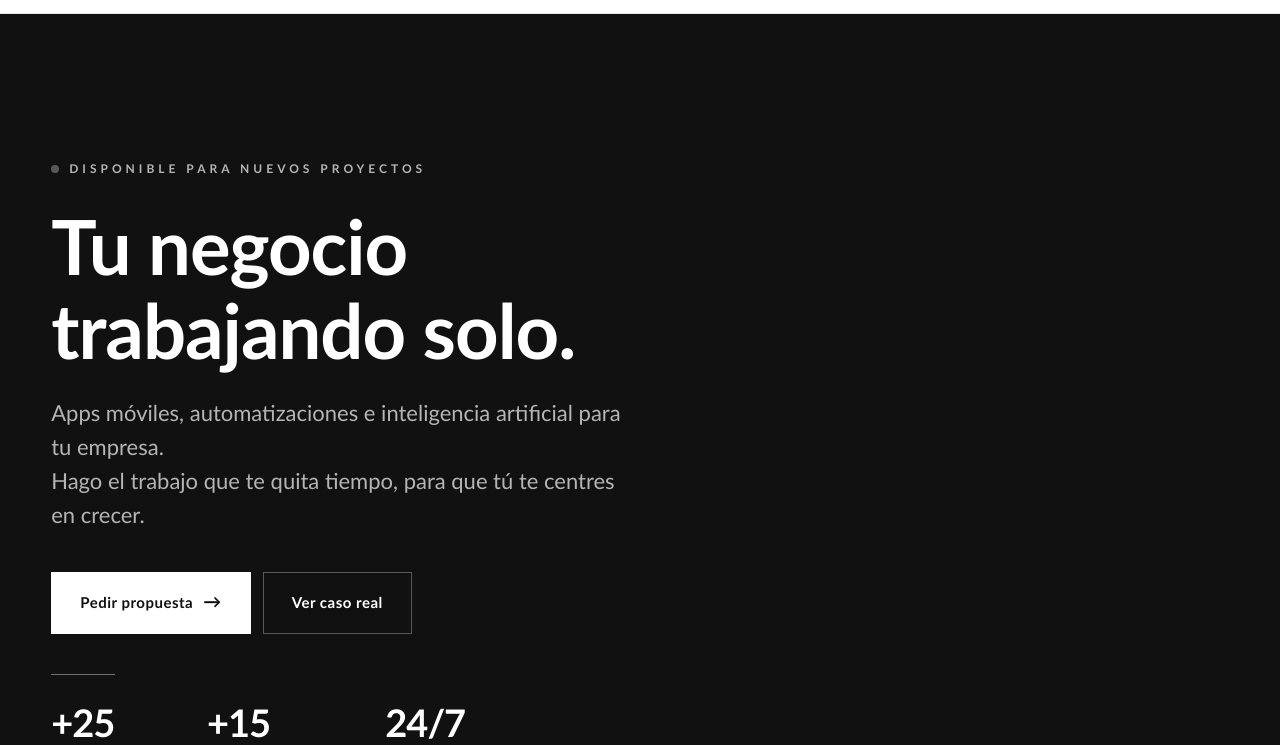
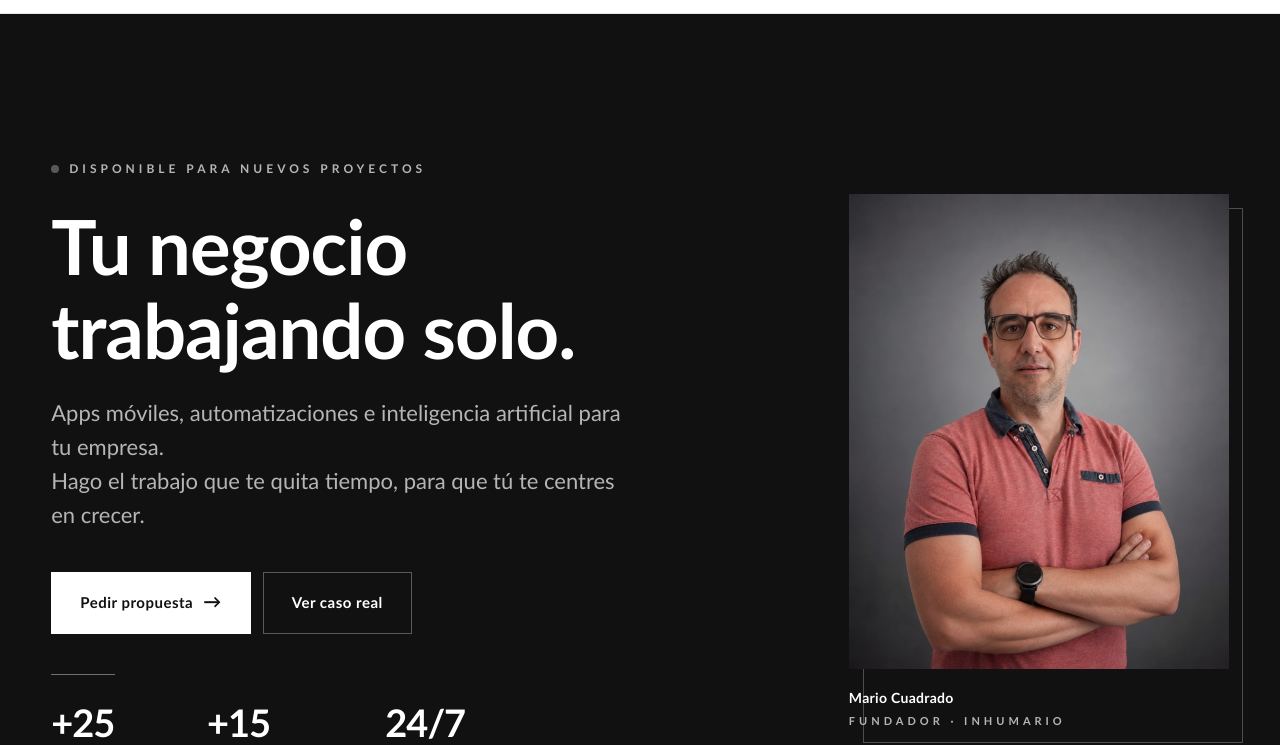
Before and after one commit to inhumario/inhumario-web-v2, a website: page public/index.html in a window 1280 px wide. Shown: the part 75-820 px from the top of the page. Drawn offline with Linux system fonts and the light colour scheme.

Commit message:
Hero: foto de Mario a la derecha (desktop) / arriba (móvil)

```diff
--- a/public/index.html
+++ b/public/index.html
@@ -22,7 +22,7 @@
 
 <link rel="canonical" href="https://www.inhumario.com/">
 <link rel="icon" type="image/png" href="/assets/logo.png">
-<link rel="stylesheet" href="/styles.css?v=3">
+<link rel="stylesheet" href="/styles.css?v=4">
 
 <!-- JSON-LD schema.org -->
 <script type="application/ld+json">
@@ -52,6 +52,8 @@
 <!-- ============ HERO ============ -->
 <section class="hero dark">
   <div class="wrap">
+    <div class="hero-grid">
+      <div class="hero-copy">
         <div class="tag reveal"><span class="pulse"></span> Disponible para nuevos proyectos</div>
         <h1 class="reveal" style="margin-top:24px;">Tu negocio<br>trabajando solo.</h1>
         <p class="lead reveal">Apps móviles, automatizaciones e inteligencia artificial para tu empresa.<br>Hago el trabajo que te quita tiempo, para que tú te centres en crecer.</p>
@@ -64,6 +66,15 @@
           <div><strong>+25</strong><span>años en empresa</span></div>
           <div><strong>+15</strong><span>años en e-commerce</span></div>
           <div><strong>24/7</strong><span>trabajando por ti</span></div>
+        </div>
+      </div>
+      <div class="hero-photo reveal">
+        <img src="/assets/mario.jpg?v=1" alt="Mario Cuadrado — fundador de Inhumario" width="720" height="900" loading="eager">
+        <div class="hero-photo-caption">
+          <span class="hero-photo-name">Mario Cuadrado</span>
+          <span class="hero-photo-role">Fundador · Inhumario</span>
+        </div>
+      </div>
     </div>
   </div>
 </section>
--- a/public/styles.css
+++ b/public/styles.css
@@ -121,6 +121,64 @@ p { font-size: 17px; color: var(--ink-soft); }
   color: var(--light);
   max-width: 580px;
   margin-top: 24px;
+}
+.hero-grid {
+  display: grid;
+  grid-template-columns: 1.35fr 1fr;
+  gap: 70px;
+  align-items: center;
+}
+.hero-photo {
+  position: relative;
+  justify-self: end;
+  width: 100%;
+  max-width: 380px;
+}
+.hero-photo img {
+  width: 100%;
+  height: auto;
+  display: block;
+  filter: grayscale(0.15) contrast(1.02);
+}
+.hero-photo::after {
+  content: "";
+  position: absolute;
+  inset: 14px -14px -14px 14px;
+  border: 1px solid rgba(255,255,255,0.25);
+  z-index: -1;
+  pointer-events: none;
+}
+.hero-photo-caption {
+  margin-top: 18px;
+  display: flex;
+  flex-direction: column;
+  gap: 4px;
+}
+.hero-photo-name {
+  font-size: 14px;
+  font-weight: 700;
+  color: #FFFFFF;
+  letter-spacing: 0.3px;
+}
+.hero-photo-role {
+  font-size: 11px;
+  font-weight: 700;
+  letter-spacing: 4px;
+  text-transform: uppercase;
+  color: var(--light);
+}
+@media (max-width: 900px) {
+  .hero-grid {
+    grid-template-columns: 1fr;
+    gap: 40px;
+  }
+  .hero-photo {
+    order: -1;
+    justify-self: center;
+    max-width: 260px;
+  }
+  .hero-photo::after { inset: 10px -10px -10px 10px; }
+  .hero-photo-caption { align-items: center; text-align: center; }
 }
 .hero-cta-row {
   display: flex;
```
Also changed, not shown: public/assets/mario.jpg (added). Lines whose indentation alone changed are shown as unchanged.
